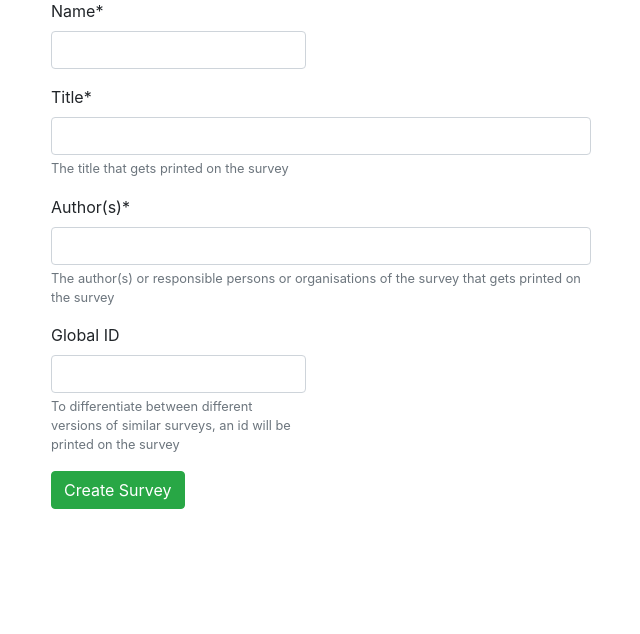
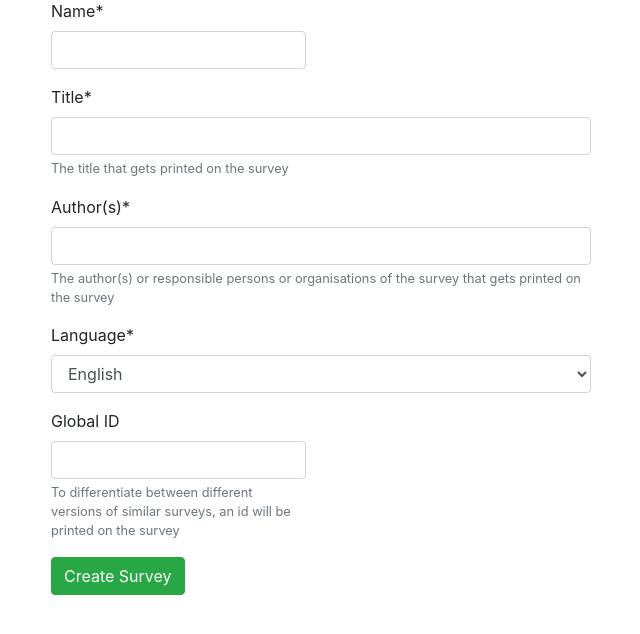
Before and after one commit to sdaps/sdaps-web, a Django app: page /surveys/create/ in a window 1280 px wide. Shown: the part 139-773 px from the top of the page, without its empty margins (34-674 px from the left). Run offline with Django 3.2, Linux system fonts and the light colour scheme; the visitor is signed in with stand-in values (Sample User, id 1); parts of the project's set-up code (start-up, migrations or seed data) failed here and were passed over; some libraries are stand-ins or nearby versions.

Commit message:
language support for surveys: For all languages sdaps core has translations for

```diff
--- a/sdaps_ctl/forms.py
+++ b/sdaps_ctl/forms.py
@@ -20,22 +20,46 @@
 from crispy_forms.layout import Submit
 from . import models
 
+available_survey_languages = [
+        ( "english"          , "English"          ),    #"en"
+        ( "german"           , "German"           ),    #"de" succ
+        ( "spanish"          , "Spanish"          ),    #"es"
+        ( "finnish"          , "Finnish"          ),    #"fi"
+        ( "french"           , "French"           ),    #"fr" succ
+        ( "italian"          , "Italian"          ),    #"it"
+        ( "korean"           , "Korean"           ),    #"ko"
+        ( "norwegianbokmal"  , "Norwegian bokmål" ),    #"nb"
+        ( "dutch"            , "Dutch"            ),    #"nl" succ
+        ( "polish"           , "Polish"           ),    #"pl"
+        ( "portuguese"       , "Portuguese"       ),    #"pt" succ
+        ( "portuguese-brazil", "Portuguese (BRA)" ),    #"pt_BR"
+        ( "romanian"         , "Romanian"         ),    #"ro"
+        ( "russian"          , "Russian"          ),    #"ru"
+        ( "sinhala"          , "Sinhala"          ),    #"si"
+        ( "swedish"          , "Swedish"          ),    #"sv"
+        ( "ukrainian"        , "Ukrainian"        ),    #"uk"
+        ( "chinese-hans-hk"  , "Chinese (HK)"     ),    #"zh_Hans"
+        ]
+
 class SurveyModelForm(forms.ModelForm):
     # Is there a way to get the max_length from the Model?
     name = forms.CharField(min_length=4, max_length=100)
+    language = forms.ChoiceField(widget=forms.Select, choices=available_survey_languages)
 
     class Meta:
         model = models.Survey
-        fields = ('name', 'title', 'author', 'globalid')
+        fields = ('name', 'title', 'author', 'language', 'globalid')
         labels = {
                 'name': "Name",
                 'title': "Title",
                 'author': "Author(s)",
+                'language': "Language",
                 'globalid': "Global ID",
                 }
         help_texts = {
                 'title': "The title that gets printed on the survey",
                 'author': "The author(s) or responsible persons or organisations of the survey that gets printed on the survey",
+                'language': "Select a language of the header",
                 'globalid': "To differentiate between different versions of similar surveys, an id will be printed on the survey",
                 'name': "Name of the Survey, so you'll find it easily in this interface",
                 }
--- a/sdaps_ctl/models.py
+++ b/sdaps_ctl/models.py
@@ -67,6 +67,8 @@
 
     title = models.CharField(max_length=200, default='')
     author = models.CharField(max_length=200, default='')
+    language = models.CharField(max_length=200, default='')
+
     created_at = models.DateTimeField(auto_now_add=True)
     updated_at = models.DateTimeField(auto_now=True)
 
--- a/sdaps_ctl/templates/edit_questionnaire.html
+++ b/sdaps_ctl/templates/edit_questionnaire.html
@@ -19,6 +19,7 @@
                     </div>
                     {{ form.title|as_crispy_field }}
                     {{ form.author|as_crispy_field }}
+		    {{ form.language|as_crispy_field }}
                     <div class="row">
                         <div class="col-6">
                             {{ form.globalid|as_crispy_field }}
--- a/sdaps_ctl/templates/survey_create.html
+++ b/sdaps_ctl/templates/survey_create.html
@@ -18,6 +18,7 @@
             </div>
             {{ form.title|as_crispy_field }}
             {{ form.author|as_crispy_field }}
+            {{ form.language|as_crispy_field }}
             <div class="row">
                 <div class="col-6">
                 {{ form.globalid|as_crispy_field }}
--- a/sdaps_ctl/texwriter.py
+++ b/sdaps_ctl/texwriter.py
@@ -101,7 +101,7 @@
 
     data = {}
 
-    data['language'] = 'english'
+    data['language'] = djsurvey.language
 
     data['author'] = djsurvey.author
     data['title'] = djsurvey.title
```
Also changed, not shown: sdaps_ctl/migrations/0008_survey_language.py (added).
